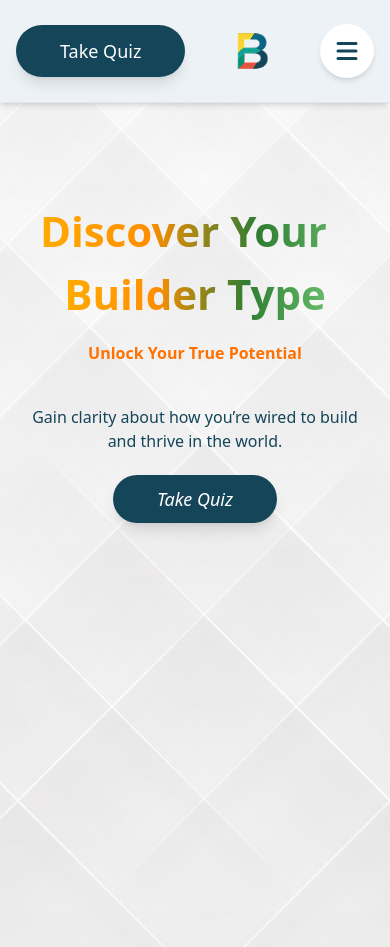
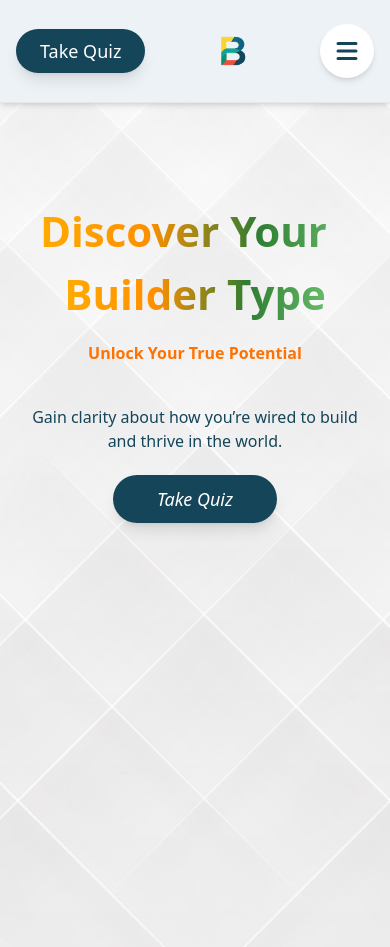
Before and after one commit to olatunde1/my-builder, a React (Vite) app: page / in a window 390 px wide. Built offline with nearby package versions, Linux system fonts and the light colour scheme.

Commit message:
fix: removed take quiz from toggler on mobile view

```diff
--- a/src/components/Navbar.jsx
+++ b/src/components/Navbar.jsx
@@ -24,7 +24,7 @@ const Navbar = () => {
          onClick={() => {
            localStorage.removeItem("quizAnswers"); // clear previous answers
          }}
-         className="px-11 py-3 bg-[#144559] hover:bg-[#537786] text-white text-lg font-medium rounded-full shadow-lg transition duration-300 ease-in-out transform hover:scale-105"
+         className=" px-6 py-2 md:px-11 md:py-3 bg-[#144559] hover:bg-[#537786] text-white text-lg font-medium rounded-full shadow-lg transition duration-300 ease-in-out transform hover:scale-105"
        >
          Take Quiz
        </Link>
@@ -34,7 +34,7 @@ const Navbar = () => {
           <img
             src={Logo}
             alt="Quiz Logo"
-            className="w-10 h-10 sm:w-12 sm:h-12 object-contain"
+            className="w-8 h-8 sm:w-12 sm:h-12 object-contain"
           />
         </Link>
 
```
